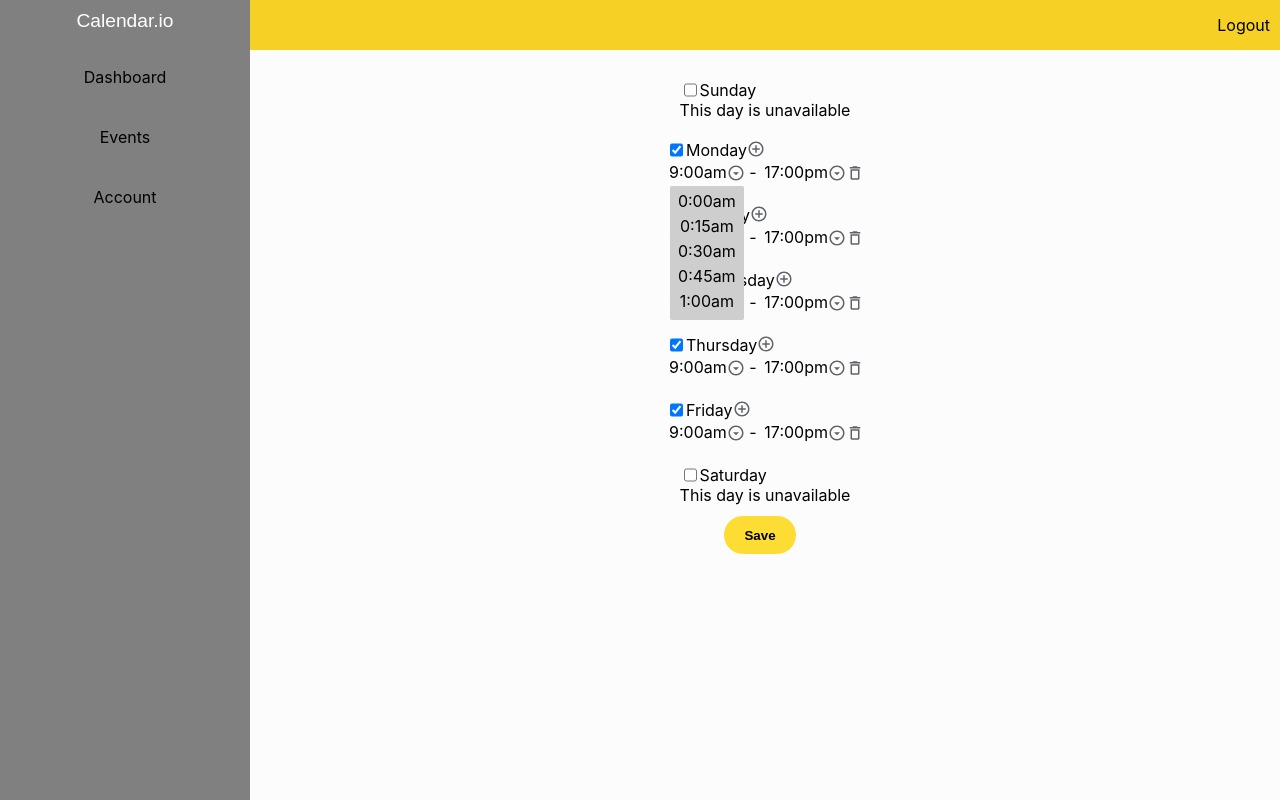
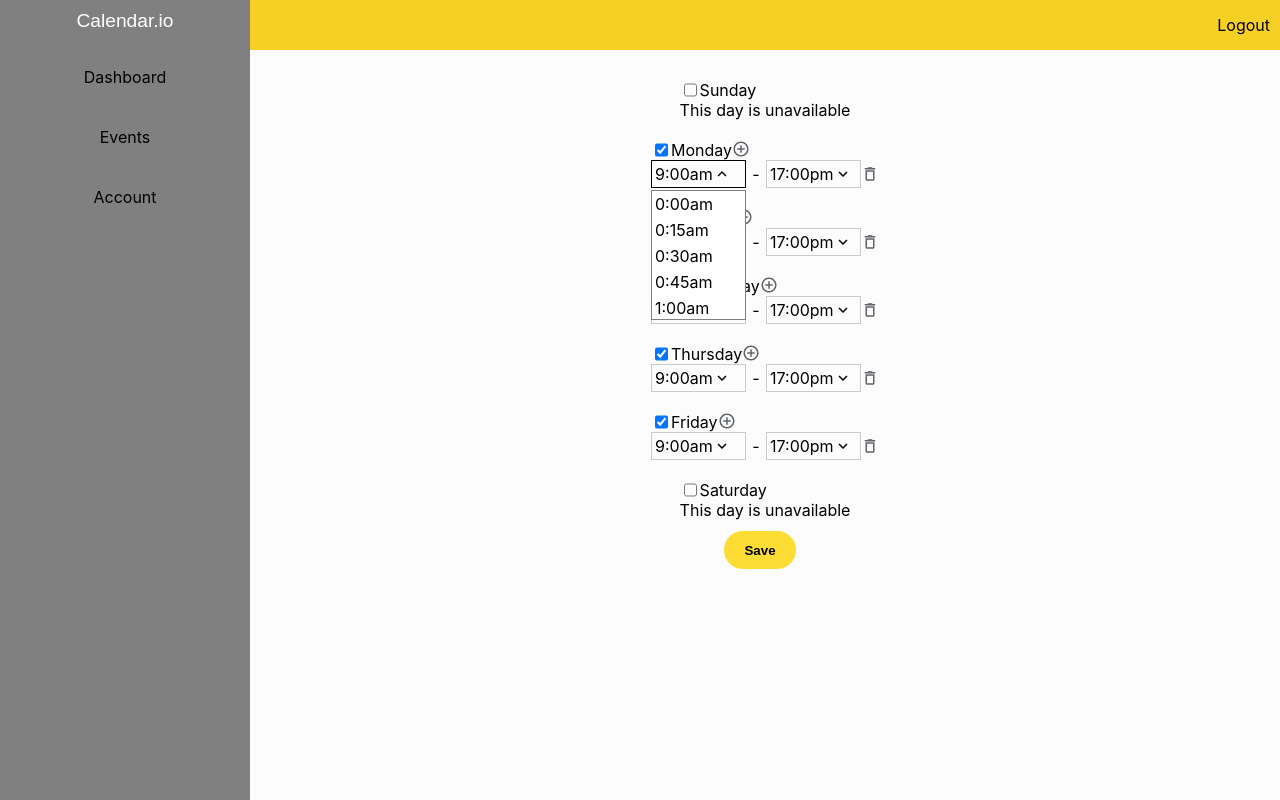
Before and after one commit to pashkatrick/calendar_io, a React (Create React App) app: page / in a window 1280 px wide. Both pictures are taken after a click on the element 735 px from the left and 172 px from the top of the page. Built offline with nearby package versions, Linux system fonts and the light colour scheme.

Commit message:
Big change (fixed after big fail)

```diff
--- a/src/components/AvailableDays.js
+++ b/src/components/AvailableDays.js
@@ -1,6 +1,6 @@
-import React, { useEffect } from 'react'
+import React from 'react'
 import { useState } from 'react'
-import TimeFrames from './TimeFrames'
+import TimeSlot from '../components/TimeSlot'
 
 export default function AvailableDays() {
 
@@ -65,12 +65,16 @@ export default function AvailableDays() {
             }
     ])
 
-    function getAvaliableDays () {
-        const busyDays = []
-        week.forEach(day=>{
-            if (day.avaliable) busyDays.push(day.id)
-        })
-        return busyDays
+    function updateWeek (id, timeFrames) {
+        setWeek([...week].map(obj => {
+            if(obj.id === id) {
+              return {
+                ...obj,
+                timeFrames
+              }
+            }
+            else return obj;
+        }))
     }
 
     function handleDay (value) {
@@ -93,25 +97,16 @@ export default function AvailableDays() {
         }))
     }
 
-    function setTime (from, to, id, frame) {
+    function setTime (time, id, frame, where) {
         const day = week.find(day=> day.id==id)
         const timeFrames = day.timeFrames
         timeFrames.map(f=> {
             if (f.id==frame) {
-                f.from=from;
-                f.to=to
+                if (where=='from') f.from=time
+                else f.to=time
             }
         })
-
-        setWeek([...week].map(object => {
-            if(object.id === id) {
-              return {
-                ...object,
-                timeFrames
-              }
-            }
-            else return object;
-        }))
+        updateWeek(id, timeFrames)
     }
 
     function addTimeFrame (id) {
@@ -128,34 +123,14 @@ export default function AvailableDays() {
             to:1020,
         }
         timeFrames.push(newTime)
-        setWeek([...week].map(object => {
-            if(object.id === id) {
-              return {
-                ...object,
-                timeFrames
-              }
-            }
-            else return object;
-        }))
+        updateWeek(id, timeFrames)
     }
-
-    useEffect (()=> {
-
-    })
 
     function deleteFrame (id, frame) {
         const day = week.find(day => day.id==id)
         const timeFrames = day.timeFrames.filter(gap => gap.id!=frame)
         if (day.timeFrames.length<2) day.avaliable=false
-        setWeek([...week].map(object => {
-            if(object.id === id) {
-              return {
-                ...object,
-                timeFrames
-              }
-            }
-            else return object;
-        }))
+        updateWeek(id, timeFrames)
     }
 
     return (
@@ -169,7 +144,7 @@ export default function AvailableDays() {
             </div>
                 {day.avaliable && day.timeFrames.map(frame =>
                     <div className="dayTimeFrame">
-                    <TimeFrames from={frame.from} to={frame.to} time={(from, to)=>setTime(from, to, day.id, frame.id)}/>
+                    <TimeSlot from={frame.from} to={frame.to} setTime={(time, where)=>setTime(time, day.id, frame.id, where)}/>
                     <div className="frameDelete" onClick={()=>{deleteFrame(day.id, frame.id)}} key={frame.id}></div>
                     </div>
                     )}
--- /dev/null
+++ b/src/components/TimeFrame.js
@@ -0,0 +1,50 @@
+import React, { useState , useRef, useEffect} from 'react'
+import useOutsideClick from '../services/useOutsideClick'
+import  timeBuilder from '../services/timeBuilder'
+import { timeDecoder } from '../services/timeBuilder'
+
+export default function TimeFrame(props) {
+
+    const ref = useRef()
+
+    const times = timeBuilder()
+
+    const [state, setToggle] = useState({
+        toggle:false,
+        currentTime:props.time
+    })
+
+    function toggle () {
+        const result = !state.toggle
+        setToggle({...state, toggle:result})
+    }
+
+    function setTime (time) {
+        setToggle({toggle:false, currentTime:time})
+        props.setTime(time)
+    }
+
+    useEffect (()=> {
+        if (props.time != state.currentTime) setTime(props.time)
+      },[props.time])
+
+
+    useOutsideClick(ref, () => {
+        setToggle({...state, toggle:false})
+      });
+
+    return (
+    <div ref={ref} className="columnFrame">
+        <div className={`rowFrame ${state.toggle? "activeFrame":"nonActiveFrame"}`}>
+            <div className="timeCurrent">{timeDecoder(state.currentTime)}</div>
+            <div className={`${!state.toggle? "arrowDown" : "arrowUp"}`} onClick={()=>toggle()}></div>
+        </div>
+
+        <div className={`${state.toggle? "timeFrame":"timeFrameInv"}`}>
+        {times.map(time=>
+            <div className={`${time==state.currentTime? "activeTime":"nonActiveTime"}`} key={time} onClick={()=>setTime(time)}>{timeDecoder(time)}</div>
+            )}
+        </div>
+    </div>
+  )
+}
--- a/src/components/TimeFrames.js
+++ /dev/null
@@ -1,94 +0,0 @@
-import React, { useEffect, useState, useRef} from 'react'
-import timeBuilder from '../services/timeBuilder';
-
-export default function TimeFrames(props) {
-
-  function handleClickOutside(event) {
-    const target = event.target.className;
-    if (target=="timeFrame" || target=="timeFrames null") {
-        return null
-    }
-    if (target=="dropdownButtonOn") {
-
-    }
-    else {
-        setFrom(false)
-        setTo(false)
-    }
-  }
-
-  //refactor later
-  const [currentFrom, setCurrentFrom] = useState(props.from)
-  const [currentTo, setCurrentTo] = useState(props.to)
-  const [from, setFrom] = useState(false)
-  const [to, setTo] = useState(false)
-
-  const times = timeBuilder(0, 1440)
-
-    function toggleFrom() {
-      console.log(from)
-      setTo(false)
-      setFrom(false)
-      const state = !from
-      setFrom(state)
-    }
-
-    function toggleTo() {
-      setFrom(false)
-      setTo(false)
-      const state = !to
-      setTo(state)
-    }
-
-    // validate timeFrame later
-
-    function handleFrom (time) {
-        toggleFrom()
-        setCurrentFrom(time)
-        props.time(time, currentTo)
-    }
-
-    function handleTo (time) {
-        toggleTo()
-        setCurrentTo(time)
-        props.time(currentFrom, time)
-    }
-
-    useEffect (()=> {
-      document.addEventListener("mousedown", handleClickOutside);
-      if (props.from != currentFrom) setCurrentFrom(props.from)
-      if (props.to != currentTo) setCurrentTo(props.to)
-    },[props.from, props.to])
-
-    function timeDecoder (num) {
-      const hour = Math.floor((num/15)/4)
-      let min = num-(hour*4*15)
-      if (min==0) min=min.toString()+'0'
-      const m = num>=720 ? 'pm' : 'am';
-      return (`${hour}:${min}${m}`)
-    }
-
-    return (
-    <div className="timeFramePage">
-    <div className="timeFrameContainer">
-      <div className="timeFrameFrom">{timeDecoder(currentFrom)}
-        <div className={`${from? 'dropdownButtonOff': 'dropdownButtonOn'}`} onClick={()=>toggleFrom()}></div>
-        <div className={`timeFrames ${!from? 'invisibleFrame':null}`}>
-        {times.map(time=>
-          <div key={time} className={`${time==currentFrom? 'timeFrameActive' : 'timeFrame'}`} onClick={()=>handleFrom(time)}>{timeDecoder(time)}</div>
-          )}
-      </div>
-      </div>
-      <div>-</div>
-      <div className="timeFrameTo">{timeDecoder(currentTo)}
-        <div className={`${to? 'dropdownButtonOff': 'dropdownButtonOn'}`} onClick={()=>toggleTo()}></div>
-        <div className={`timeFrames ${!to? 'invisibleFrame':null}`}>
-        {times.map(time=>
-          <div key={time} className={`${time==currentTo? 'timeFrameActive' : 'timeFrame'}`} onClick={()=>handleTo(time)}>{timeDecoder(time)}</div>
-          )}
-        </div>
-        </div>
-    </div>
-    </div>
-  )
-}
--- /dev/null
+++ b/src/components/TimeSlot.js
@@ -0,0 +1,34 @@
+import React, { useEffect, useState } from 'react'
+import TimeFrame from './TimeFrame'
+
+export default function TimeSlot(props) {
+
+    const [state, setTimeSlot] = useState({
+        from:props.from,
+        to:props.to
+    })
+
+    useEffect (()=> {
+        if (props.from != state.from) setFrom(props.from)
+        if (props.to != state.to) setTo(props.to)
+
+      },[props.from, props.to])
+
+    function setFrom (time) {
+        setTimeSlot({...state,from:time})
+        props.setTime(time, 'from')
+    }
+
+    function setTo (time) {
+        setTimeSlot({...state, to:time})
+        props.setTime(time, 'to')
+    }
+
+    return (
+    <div className="row">
+        <TimeFrame setTime={(time)=>setFrom(time)} time={props.from}/>
+        <div className="timeGap"> - </div>
+        <TimeFrame setTime={(time)=>setTo(time)} time={props.to}/>
+    </div>
+  )
+}
--- a/src/index.css
+++ b/src/index.css
@@ -57,7 +57,7 @@ code {
 .page {
   display: flex;
   flex-direction: column;
-  align-items: center;
+  /* align-items: center; */
   justify-content: center;
   background-color: #fcfcfc;
 
@@ -143,15 +143,52 @@ code {
   outline: none;
 }
 
-.row {
-  display:flex;
+.regBox {
+  display: flex;
   flex-direction: row;
+  align-items: center;
+  justify-content: flex-start;
+  border: 1px solid #f4f3f3;
+  background-color: white;
+  width:max-content;
+  border-radius: 100px 100px 100px 100px;
+
 }
 
-.column {
-  display:flex;
+.horizontal {
+  display: flex;
+  flex-direction: row;
+  margin-top: 5px;
+  margin-bottom: 10px;
+}
+
+.likes {
+  position: absolute;
+  bottom: 0;
+}
+
+.person {
+  display: flex;
   flex-direction: column;
-  margin-left: 3px;
+  position: relative;
+  width:200px;
+  margin-left:10px;
+  /* border: 1px solid green; */
+}
+
+.portrait {
+  display: inline-block;
+  width: 200px;
+  height: 200px;
+  overflow: hidden;
+  margin-bottom: 5px;
+}
+
+
+
+.photo:hover, .photo2:hover, .photo3:hover, .photo4:hover {
+  transform: scale(1.1);
+  transform-origin: 50% 50%;
 }
 
 .name {
@@ -179,6 +216,8 @@ code {
 .eventContainer {
   display: flex;
   flex-direction: row;
+  align-items: center;
+  justify-content: center;
 }
 
 .cell {
@@ -289,7 +328,7 @@ code {
   border-radius: 6px;
   /* Position the tooltip text - see examples below! */
   position: absolute;
-  z-index: 1;
+  /* z-index: 1; */
   top: -5px;
   left: 150%;
 }
@@ -434,15 +473,12 @@ code {
   background-color: rgb(187, 187, 187);
 }
 
+
 .providerNavLogo {
   font-size: larger;
   color:white;
   font-family:Arial, Helvetica, sans-serif;
   margin-top:10px;
-}
-
-.providerNavLogo:hover {
-  cursor: default;
 }
 
 .providerContentItem {
@@ -451,11 +487,11 @@ code {
   background-color: red;
 }
 
-.invisibleFrame {
+/* .invisibleFrame {
   display: none;
   height: 0;
   width:0;
-}
+} */
 
 .dayFrame {
   display: flex;
@@ -476,19 +512,6 @@ code {
 .dayContainer {
   margin-top:30x;
   margin-bottom:30x;
-}
-
-.timeFrames {
-  width: 68px;
-  height:8em;
-  overflow-y:auto;
-	float:left;
-	position:fixed;
-  background-color:rgb(206, 206, 206);
-  padding:3px;
-  border-radius: 2px;
-  margin-top: 160px;
-  z-index: 2;
 }
 
 .frameDelete {
@@ -533,29 +556,6 @@ cursor: pointer;
   width: 180px;
 }
 
-.timeFrameFrom, .timeFrameTo {
-  display: flex;
-  flex-direction: row;
-  justify-content: center;
-  align-items: center;
-  text-align: center;
-  margin-left: 3px;
-}
-
-.timeFrame:hover, .timeFrameConsumer, .timeFrameConsumerCurrent {
-  cursor: default;
-  background-color: #acaaaa;
-}
-
-.timeFrameActive {
-  background-color: black;
-  color: white;
-}
-
-.timeFrameActive:hover {
-  cursor: default;
-}
-
 .AvailableDays {
   display: flex;
   flex-direction: column;
@@ -572,29 +572,15 @@ cursor: pointer;
   margin-right: 10px;
 }
 
-.timeFormConsumer {
-  width: 100px;
-  font-size: large;
-  height: 13em;
-  font-family: Arial, Helvetica, sans-serif;
-  overflow-y:auto;
-  background-color:rgb(206, 206, 206);
-  padding:3px;
-  border-radius: 2px;
+.row {
+  display: flex;
+  flex-direction: row;
 }
 
-.timeFrameConsumer, .timeFrameConsumerCurrent {
-  text-align: center;
-  margin-bottom: 3px;
-  padding: 3px;
+.activeFrame {
+  border:2px solid black;
 }
 
-.timeRed {
-  background-color: scarlet;
-  color:white
+.columnFrame {
+  width: 82px;
 }
-
-.timeFrameConsumerCurrent {
-  background-color: black;
-  color:white;
-}
--- a/src/index.js
+++ b/src/index.js
@@ -2,6 +2,7 @@ import React from 'react';
 import ReactDOM from 'react-dom';
 import { BrowserRouter} from 'react-router-dom';
 import './index.css';
+import './timeFrame.css'
 import './navigation.css'
 import App from './App';
 import reportWebVitals from './reportWebVitals';
--- a/src/services/timeBuilder.js
+++ b/src/services/timeBuilder.js
@@ -1,7 +1,15 @@
-export default function fillArray (start, finish) {
+export default function fillArray () {
     let time = []
-    for (let i=start; i<=finish; i=i+15) {
+    for (let i=0; i<=1440; i=i+15) {
         time.push(i)
     }
     return time
   }
+
+export function timeDecoder (num) {
+    const hour = Math.floor((num/15)/4)
+    let min = num-(hour*4*15)
+    if (min==0) min=min.toString()+'0'
+    const m = num>=720 ? 'pm' : 'am';
+    return (`${hour}:${min}${m}`)
+  }
--- /dev/null
+++ b/src/services/useOutsideClick.js
@@ -0,0 +1,19 @@
+import { useEffect } from "react";
+
+const useOutsideClick = (ref, callback) => {
+  const handleClick = e => {
+    if (ref.current && !ref.current.contains(e.target)) {
+      callback();
+    }
+  };
+
+  useEffect(() => {
+    document.addEventListener("click", handleClick);
+
+    return () => {
+      document.removeEventListener("click", handleClick);
+    };
+  });
+};
+
+export default useOutsideClick;
--- /dev/null
+++ b/src/timeFrame.css
@@ -0,0 +1,74 @@
+
+.rowFrame {
+  display: flex;
+  flex-direction: row;
+  align-items: center;
+}
+
+.activeTime {
+  background-color: black;
+  color:white;
+  padding:3px;
+}
+
+.activeFrame, .nonActiveFrame {
+  padding: 3px;
+}
+
+.activeFrame {
+  border:1px solid black;
+}
+
+.nonActiveFrame {
+  border:1px solid rgb(203, 203, 203);
+}
+
+.nonActiveTime {
+  padding:3px;
+}
+
+.nonActiveTime:hover {
+  cursor:default;
+  background-color: rgb(218, 218, 218);
+}
+
+.columnFrame {
+  width: 95px;
+}
+
+.testCurrent {
+  padding: 3px;
+}
+
+.timeFrame {
+  width: 93px;
+  height:8em;
+  overflow-y:auto;
+	float:left;
+	position:absolute;
+  border:1px solid grey;
+  background-color: white;
+  z-index: 1;
+  margin-top: 2px;
+}
+
+.timeFrameInv {
+  display: none;
+}
+
+.arrowDown, .arrowUp {
+  width:18px;
+  height: 18px;
+  background: url('./img/expand_more_black_18dp.svg');
+}
+
+.arrowUp {
+  transform: rotate(180deg);
+}
+
+.timeGap {
+  display: grid;
+  align-content: center;
+  justify-content: center;
+  width:20px;
+}
```
Also changed, not shown: src/Dashboard.js (added, +26 -0 lines), src/img/expand_more_black_18dp.svg (added).
